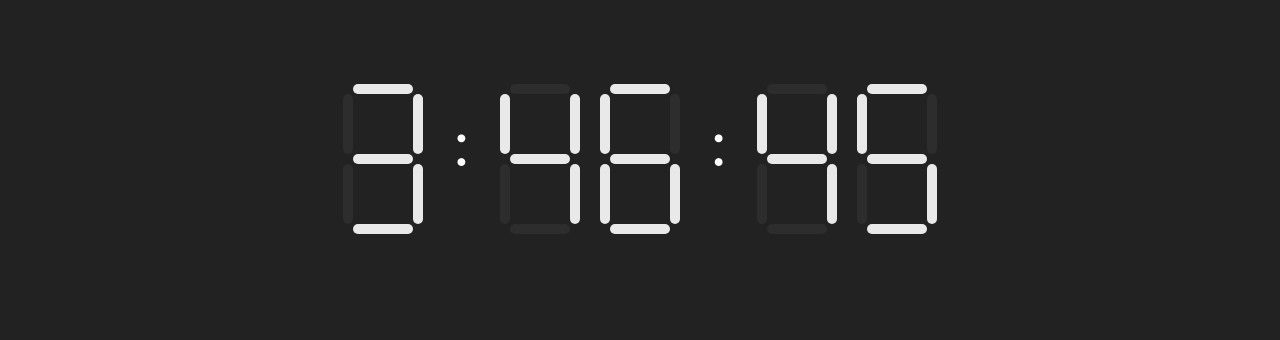
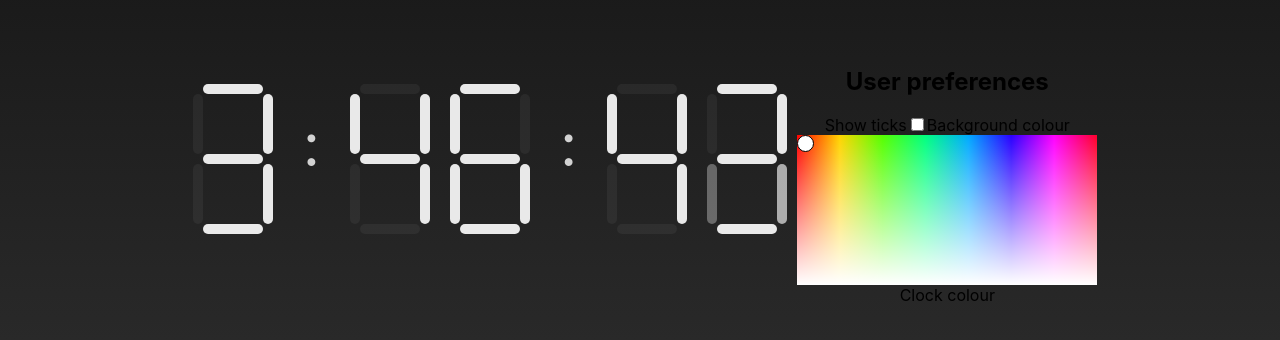
Before and after one commit to martin-banks/seven-segment-clock, a React (Create React App) app: page / in a window 1280 px wide. Shown: the part 224-564 px from the top of the page. Built offline with nearby package versions, Linux system fonts and the light colour scheme.

Commit message:
adds styling ui component

```diff
--- a/src/App.js
+++ b/src/App.js
@@ -2,6 +2,7 @@ import React, { Component } from 'react'
 import './App.css'
 
 import Digit from './components/digit'
+import StylingUI from './components/styling-ui'
 
 class App extends Component {
   constructor (props) {
@@ -69,6 +70,8 @@ class App extends Component {
           }
         </div>
 
+        <StylingUI />
+
         <style jsx>{`
           .App {
             display: flex;
@@ -76,7 +79,7 @@ class App extends Component {
             justify-content: center;
             width: 100vw;
             height: 100vh;
-            background: #222;
+            background: linear-gradient(#111, #333);
           }
 
           span {
```
